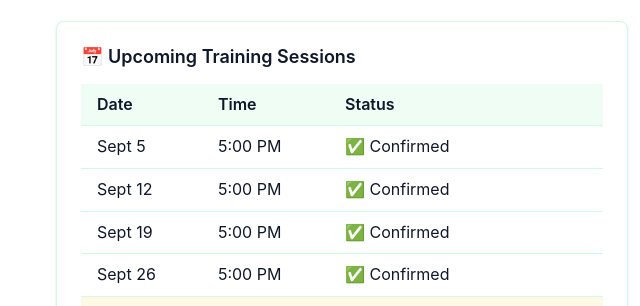
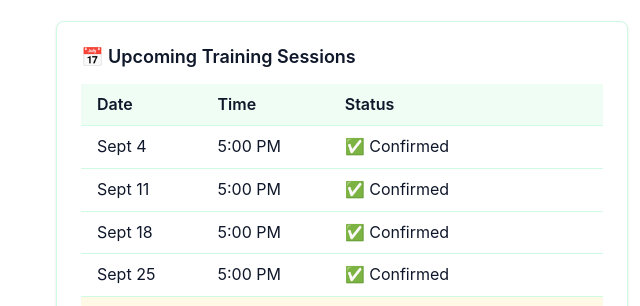
Before and after one commit to nagyelshal/QPR_web, an Astro site: page /QPR_web/schedule in a window 1280 px wide. Shown: the part 646-952 px from the top of the page, 0-640 px from the left. Built offline with nearby package versions, Linux system fonts and the light colour scheme; Astro itself is replaced by a stand-in of ours.

Commit message:
Fix training dates to correct Thursdays in September 2025
- Corrected Sept 5 → Sept 4 (Thursday)
- Corrected Sept 12 → Sept 11 (Thursday)
- Corrected Sept 19 → Sept 18 (Thursday)
- Corrected Sept 26 → Sept 25 (Thursday)
- Updated current-week.json training date to Sept 4
- All training dates now properly fall on Thursdays

```diff
--- a/data/current-week.json
+++ b/data/current-week.json
@@ -4,7 +4,7 @@
     "theme": "Season Opener Week"
   },
   "training": {
-    "date": "2025-09-05",
+    "date": "2025-09-04",
     "time": "5:00 PM",
     "focus": "Corner kicks tactics",
     "special_drill": ""
--- a/src/pages/schedule.astro
+++ b/src/pages/schedule.astro
@@ -46,22 +46,22 @@ const seasonSchedule = await import('../../data/season-schedule.json');
               </thead>
               <tbody>
                 <tr>
-                  <td>Sept 5</td>
+                  <td>Sept 4</td>
                   <td>5:00 PM</td>
                   <td>✅ Confirmed</td>
                 </tr>
                 <tr>
-                  <td>Sept 12</td>
+                  <td>Sept 11</td>
                   <td>5:00 PM</td>
                   <td>✅ Confirmed</td>
                 </tr>
                 <tr>
-                  <td>Sept 19</td>
+                  <td>Sept 18</td>
                   <td>5:00 PM</td>
                   <td>✅ Confirmed</td>
                 </tr>
                 <tr>
-                  <td>Sept 26</td>
+                  <td>Sept 25</td>
                   <td>5:00 PM</td>
                   <td>✅ Confirmed</td>
                 </tr>
```
